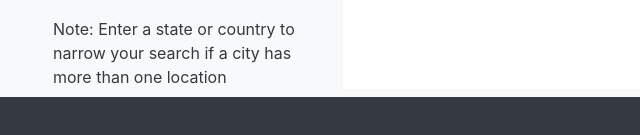
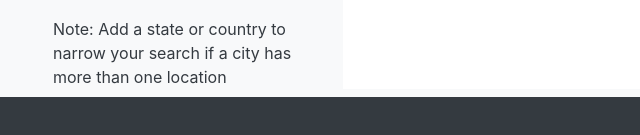
Before and after one commit to jaderiver62/weather-bee, a plain HTML site: page index.html in a window 1280 px wide. Shown: the part 271-406 px from the top of the page, 0-640 px from the left. Drawn offline with nearby package versions, Linux system fonts and the light colour scheme.

Commit message:
just a change in words for index.html

```diff
--- a/assets/js/script.js
+++ b/assets/js/script.js
@@ -1,7 +1,6 @@
 // Cookie settings for cross-site access
 document.cookie = 'cookie1=value1; SameSite=Lax';
 document.cookie = 'cookie2=value2; SameSite=None; Secure';
-
 var weatherArray = [];
 
 var resultMainEl = document.getElementById("search-result-container");
--- a/index.html
+++ b/index.html
@@ -35,7 +35,7 @@
                         <input type="text" id="citySelection" name="citySelection" class="mySearch" />
                         <button type="submit" class="btn" id="btn"><i class="fas fa-search"></i></button>
                     </form>
-                    <h8>Note: Enter a state or country to narrow your search if a city has more than one location</h8>
+                    <h8>Note: Add a state or country to narrow your search if a city has more than one location</h8>
                     <div class="history-section" id="history-section"></div>
                 </div>
 
```
